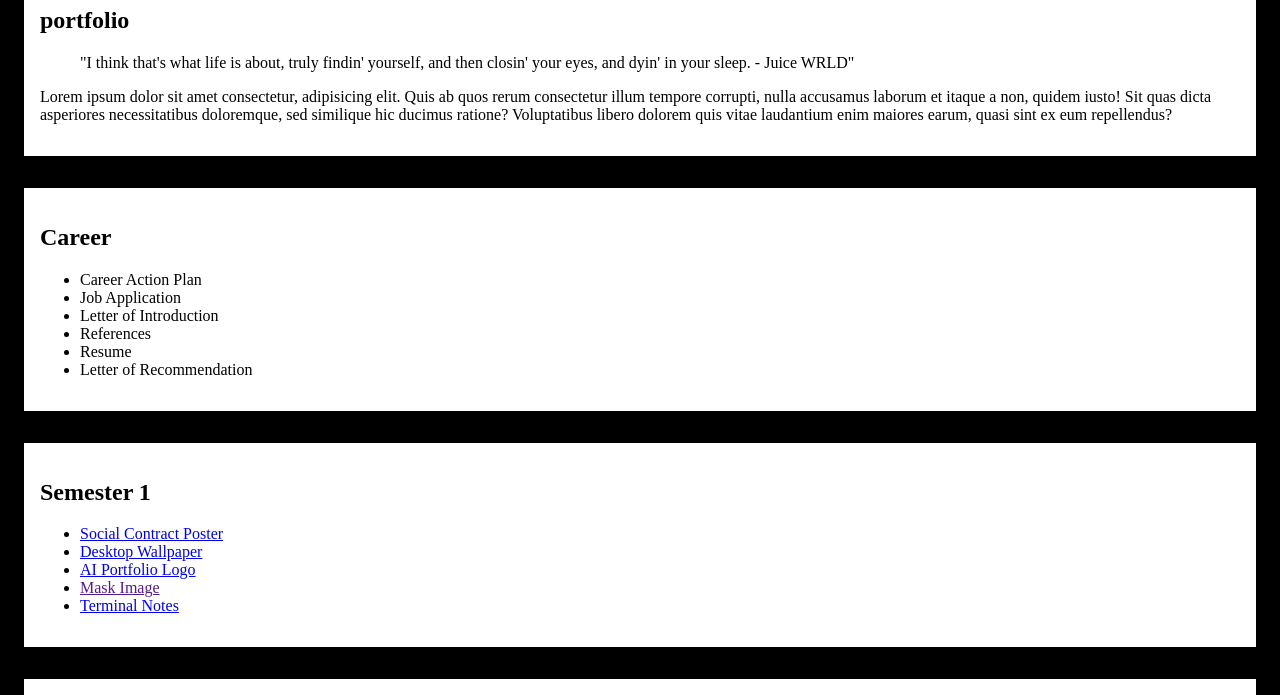
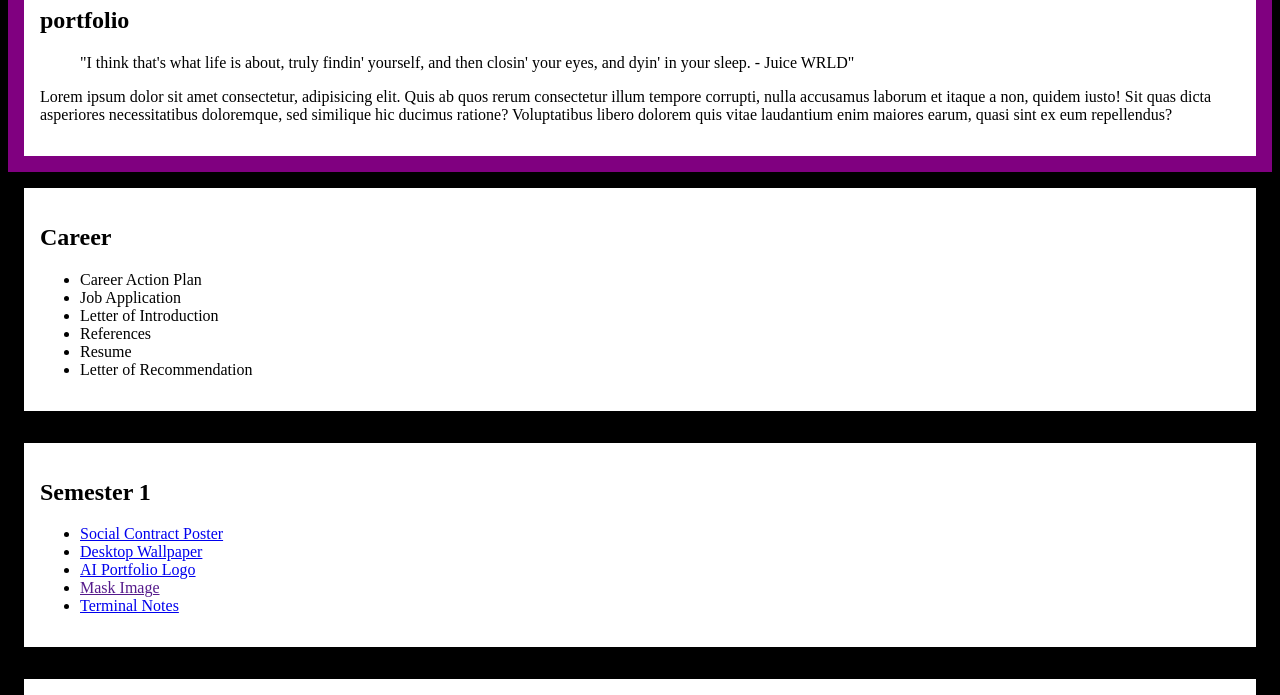
Before and after one commit to aareb-s262-del/aarebalo032025, a plain HTML site: page index.html in a window 1280 px wide. Shown: the part 1172-1867 px from the top of the page. Drawn offline with Linux system fonts and the light colour scheme.

Commit message:
Added media queries code to index,html

```diff
--- a/styles.css
+++ b/styles.css
@@ -114,3 +114,15 @@ audio
     display: block;
     margin:auto;
 }
+
+@media screen and (min-width:650px)
+{
+#pagecontent{
+    background-color: goldenrod;}
+}
+
+@media screen and (min-width:1000px)
+{
+#pagecontent{
+    background-color: purple;}
+}
```
Also changed, not shown: Demos/Markdown002/Images/markdownlogo.png (added), 2 other files.
